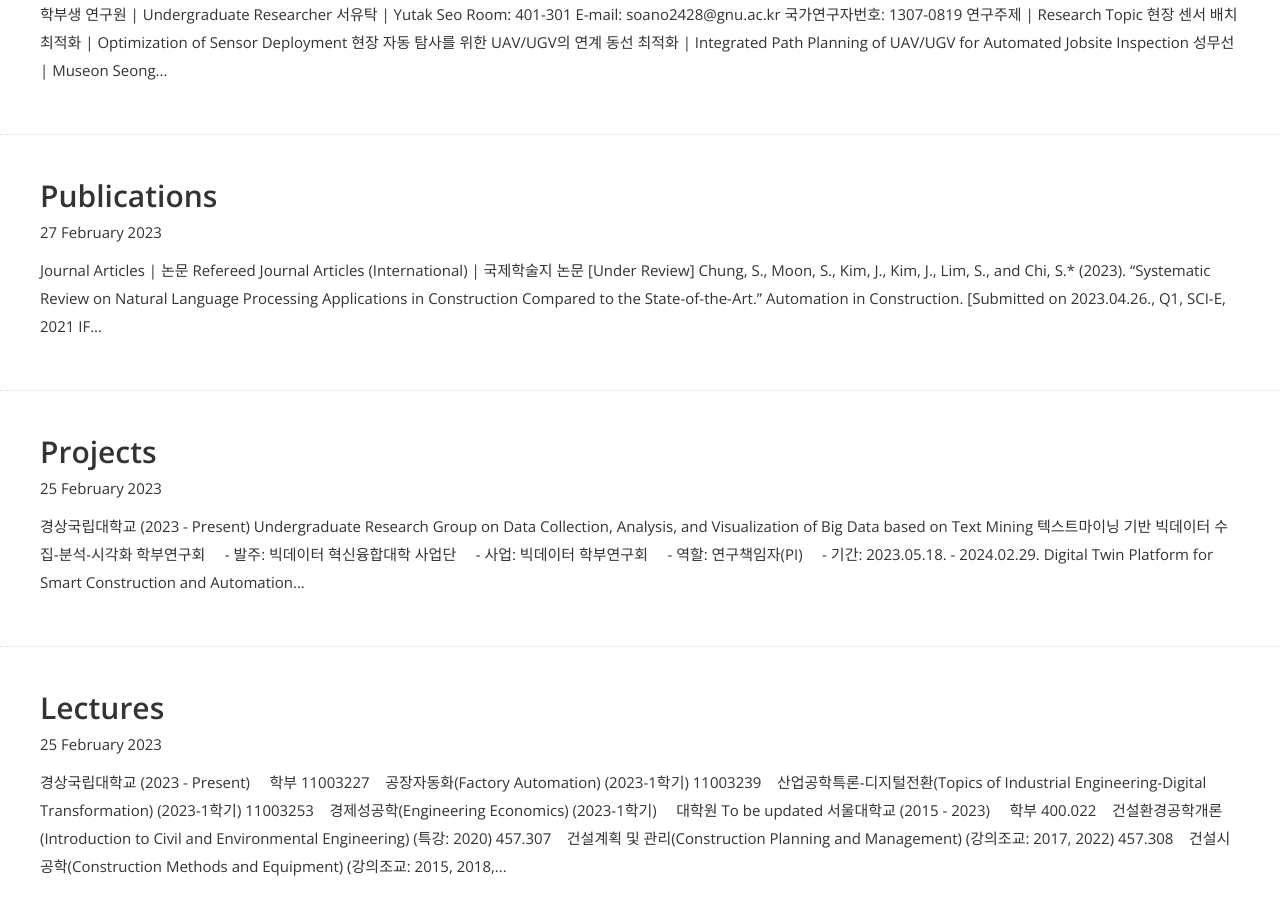
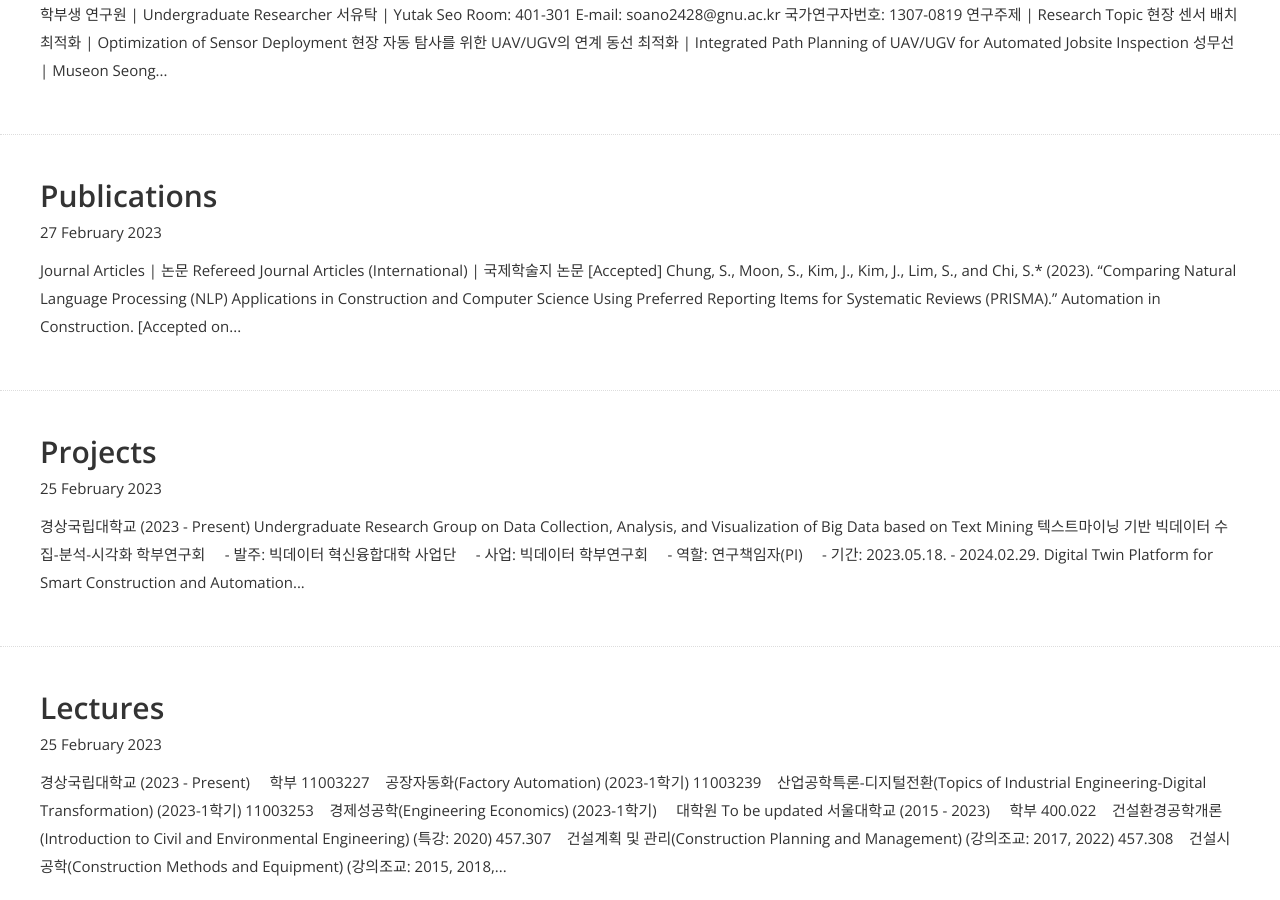
Before and after one commit to blank54/blank54.github.io, a Jekyll site: the page built from blog/index.html, in a window 1280 px wide and 900 px high, scrolled down 1092 px. Built offline with Jekyll 4.4.1, drawn with Linux system fonts in a browser that asks for light colours; nearby versions of some CDN libraries; some web fonts are replaced.

Commit message:
journal accept

```diff
--- a/publication/_posts/2023-02-25-publications.md
+++ b/publication/_posts/2023-02-25-publications.md
@@ -13,7 +13,7 @@ author: Seonghyeon Moon
 
 ### Refereed Journal Articles (International) \| 국제학술지 논문
 
->13. [_Under Review_] Chung, S., **Moon, S.**, Kim, J., Kim, J., Lim, S., and Chi, S.\* (2023). "Systematic Review on Natural Language Processing Applications in Construction Compared to the State-of-the-Art." _Automation in Construction_. [_Submitted on 2023.04.26._, Q1, SCI-E, 2021 IF 10.517]
+>13. [_Accepted_] Chung, S., **Moon, S.**, Kim, J., Kim, J., Lim, S., and Chi, S.\* (2023). "Comparing Natural Language Processing (NLP) Applications in Construction and Computer Science Using Preferred Reporting Items for Systematic Reviews (PRISMA)." _Automation in Construction_. [_Accepted on 2023.07.09._, Q1, SCI-E, 2021 IF 10.517]
 >
 >12. [_Under Review_] Lee, G., **Moon, S.**, Hwang, J., and Chi, S.\* (2023). "Development of a Real-Time Noise Estimation Model for Construction Sites." _Advanced Engineering Informatics_ [_Submitted on 2022.12.19._, Q1, SCI-E, 2021 IF 7.862]
 >
```
